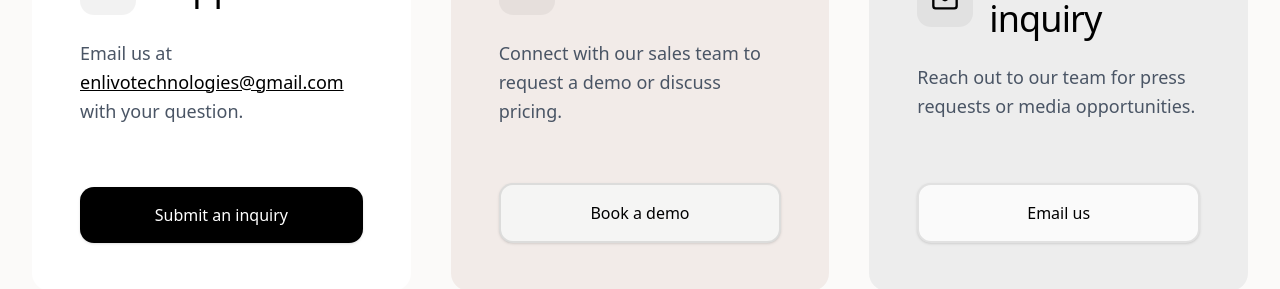
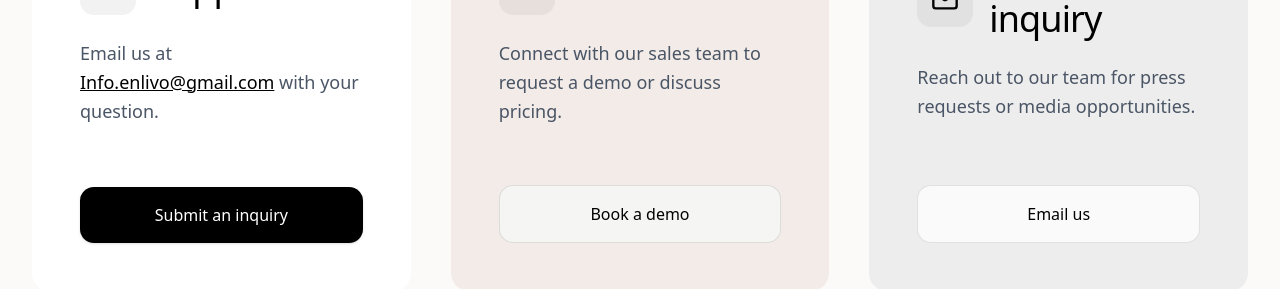
Before and after one commit to enlivotechnologies/enlivo-technologies, a Next.js app: page /contact in a window 1280 px wide. Shown: the part 542-831 px from the top of the page. Built offline with nearby package versions, Linux system fonts and the light colour scheme; no server answers.

Commit message:
fix: ui changes

```diff
--- a/app/(marketing)/contact/page.tsx
+++ b/app/(marketing)/contact/page.tsx
@@ -69,10 +69,10 @@ export default function ContactPage() {
                   <p className="text-lg text-gray-600 font-light leading-relaxed flex-grow">
                     Email us at{" "}
                     <a
-                      href="mailto:enlivotechnologies@gmail.com"
+                      href="mailto:Info.enlivo@gmail.com"
                       className="text-black hover:text-gray-700 underline font-medium"
                     >
-                      enlivotechnologies@gmail.com
+                     Info.enlivo@gmail.com
                     </a>{" "}
                     with your question.
                   </p>
@@ -100,10 +100,10 @@ export default function ContactPage() {
                     Connect with our sales team to request a demo or discuss pricing.
                   </p>
                 <a
-                    href="https://cal.com/nishal-pktyks"
+                    href="https://cal.com/info-enlivo-yyhgqr"
                     target="_blank"
                     rel="noopener noreferrer"
-                    className="inline-flex items-center justify-center w-full px-8 py-4 bg-[#F5F5F4] border-2 border-black/10 text-black rounded-xl font-medium hover:bg-black/5 hover:border-black/20 transition-all duration-200 text-base shadow-sm hover:shadow-md mt-auto"
+                    className="inline-flex items-center justify-center w-full px-8 py-4 bg-[#F5F5F4] border border-black/10 text-black rounded-xl font-medium hover:bg-black/5 hover:border-black/20 transition-all duration-200 text-base mt-auto"
                   >
                     Book a demo
                   </a>
@@ -125,8 +125,8 @@ export default function ContactPage() {
                     Reach out to our team for press requests or media opportunities.
                   </p>
                 <a
-                    href="mailto:enlivotechnologies@gmail.com?subject=Media Inquiry"
-                    className="inline-flex items-center justify-center w-full px-8 py-4 bg-[#FAFAFA] border-2 border-black/10 text-black rounded-xl font-medium hover:bg-black/5 hover:border-black/20 transition-all duration-200 text-base shadow-sm hover:shadow-md mt-auto"
+                    href="mailto:Info.enlivo@gmail.com?subject=Media Inquiry"
+                    className="inline-flex items-center justify-center w-full px-8 py-4 bg-[#FAFAFA] border border-black/10 text-black rounded-xl font-medium hover:bg-black/5 hover:border-black/20 transition-all duration-200 text-base mt-auto"
                 >
                     Email us
                 </a>
--- a/components/sections/CTA.tsx
+++ b/components/sections/CTA.tsx
@@ -90,7 +90,7 @@ export function CTA({
               {/* Action Button */}
               <div>
                 <a
-                    href="https://cal.com/nishal-pktyks"
+                    href="https://cal.com/info-enlivo-yyhgqr"
                     target="_blank"
                     rel="noopener noreferrer"
                     className="w-full sm:w-auto inline-flex items-center justify-center gap-2 bg-white text-black text-sm sm:text-base font-medium px-5 sm:px-7 py-3 sm:py-3.5 rounded-full hover:bg-gray-200 transition-all duration-300 transform hover:scale-[1.02]"
--- a/components/sections/Hero.tsx
+++ b/components/sections/Hero.tsx
@@ -60,8 +60,19 @@ export function Hero({
   }, [isHydrated]);
 
   // Intersection Observer for video lazy loading - only after hydration
+  // On mobile, load video immediately for better UX
   useEffect(() => {
-    if (!isHydrated || !imageRef.current) return;
+    if (!isHydrated) return;
+
+    // On mobile, load video immediately (no lazy loading)
+    const isMobile = window.innerWidth < 768;
+    if (isMobile && !shouldLoadVideo) {
+      setShouldLoadVideo(true);
+      return;
+    }
+
+    // On desktop, use intersection observer for lazy loading
+    if (!imageRef.current) return;
 
     const observer = new IntersectionObserver(
       (entries) => {
@@ -174,13 +185,31 @@ export function Hero({
             loop
             muted
             playsInline
-            preload="metadata"
+            preload="auto"
+            webkit-playsinline="true"
+            x5-playsinline="true"
             className="absolute inset-0 w-full h-full object-cover object-center opacity-80"
             onLoadedData={() => {
-              // Video loaded, ensure it plays
+              // Video loaded, ensure it plays on mobile
               if (videoRef.current) {
+                const playPromise = videoRef.current.play();
+                if (playPromise !== undefined) {
+                  playPromise
+                    .then(() => {
+                      // Video is playing
+                    })
+                    .catch((error) => {
+                      // Auto-play was prevented, try again on user interaction
+                      console.log("Autoplay prevented, will play on interaction");
+                    });
+                }
+              }
+            }}
+            onCanPlay={() => {
+              // Ensure video plays when it can
+              if (videoRef.current && videoRef.current.paused) {
                 videoRef.current.play().catch(() => {
-                  // Auto-play may fail, that's okay
+                  // Silent fail if autoplay is blocked
                 });
               }
             }}
```
